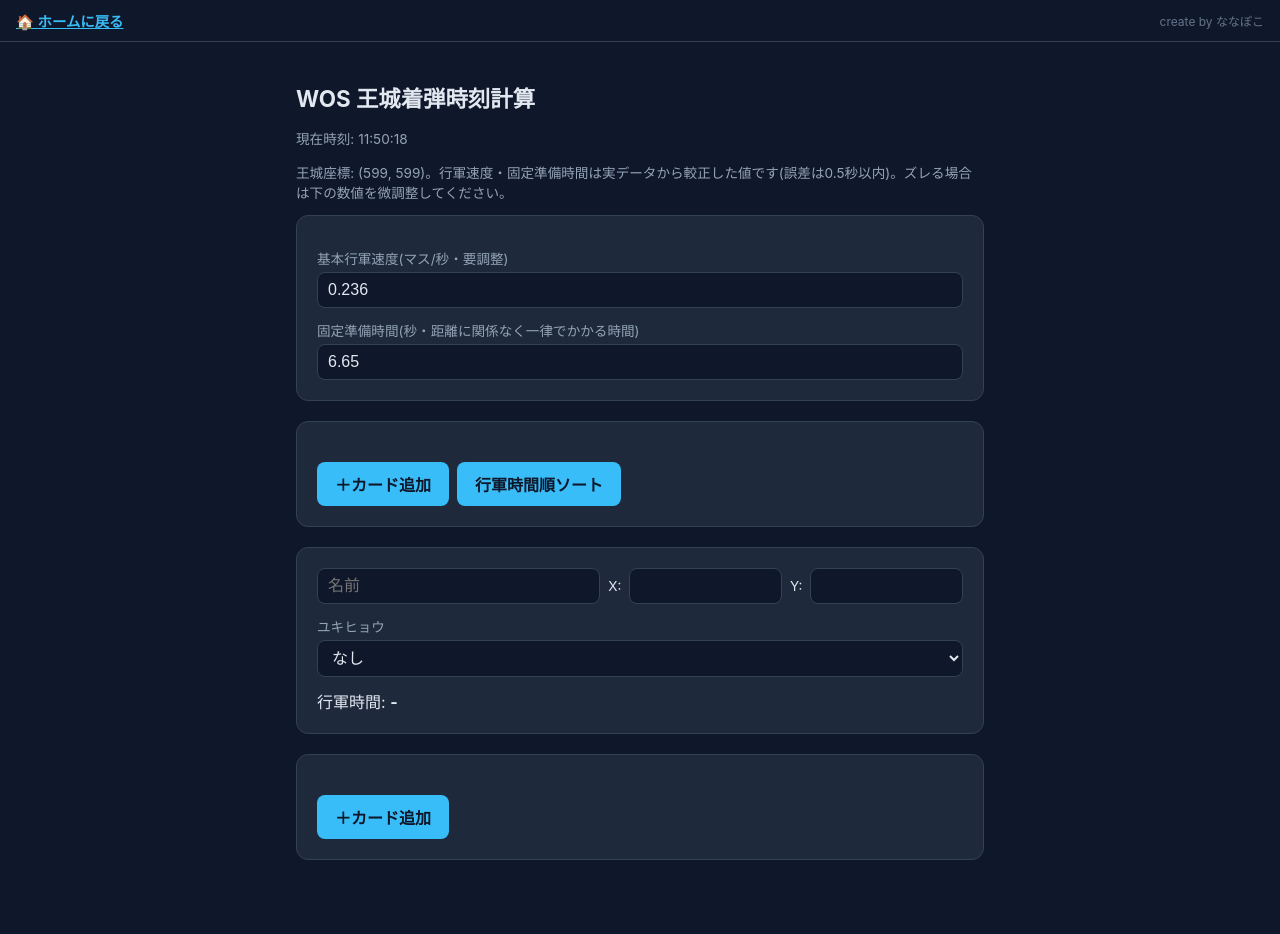
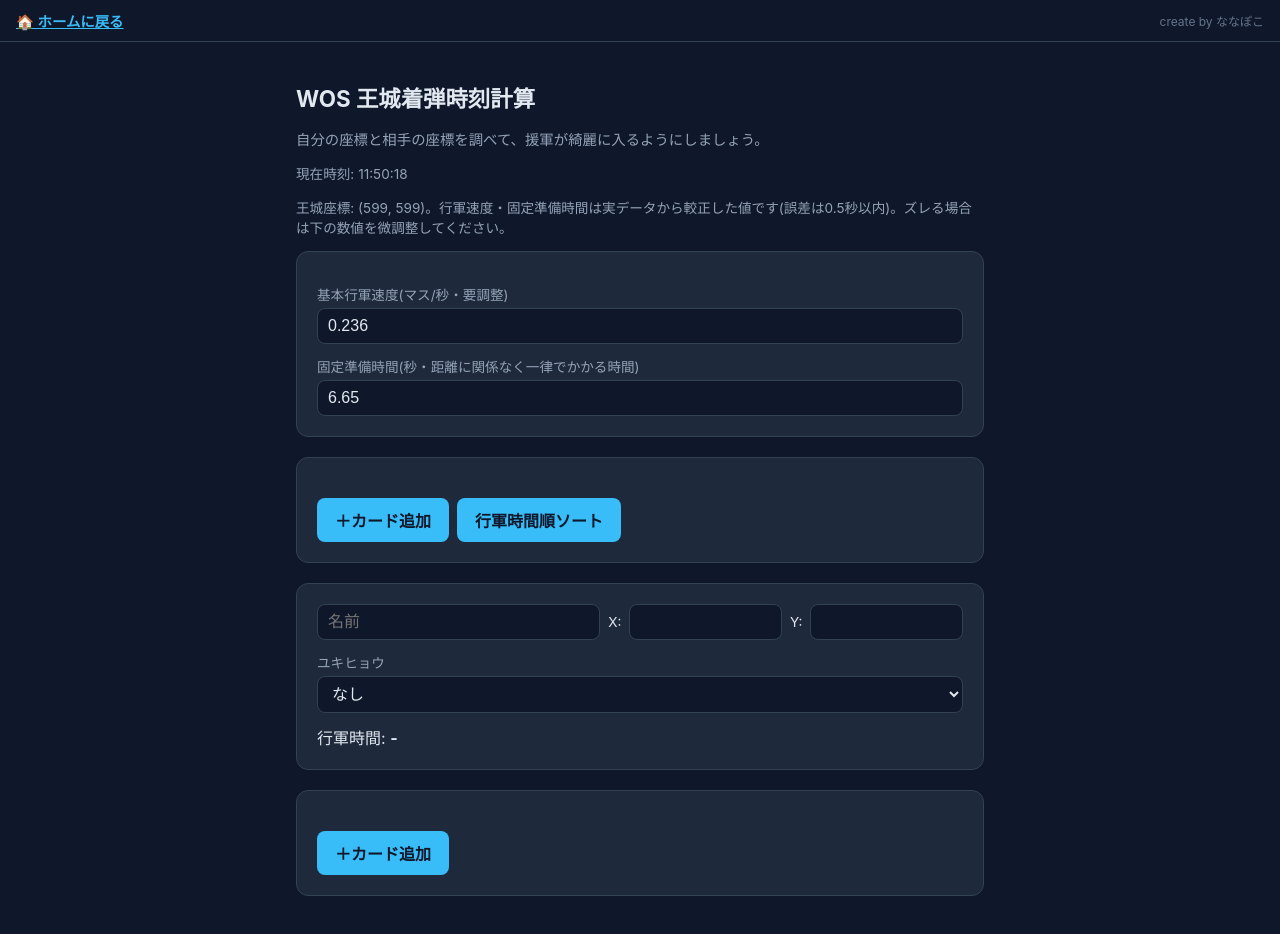
Before and after one commit to 4vp69hrn4m-del/wos-tool, a Next.js app: page /timer in a window 1280 px wide. Shown: the top 934 px of the page. Built offline with nearby package versions, Linux system fonts and the light colour scheme.

Commit message:
page.tsx を更新

```diff
--- a/app/timer/page.tsx
+++ b/app/timer/page.tsx
@@ -85,6 +85,9 @@ export default function TimerPage() {
   return (
     <div>
       <h1>WOS 王城着弾時刻計算</h1>
+      <p style={{ color: "#94a3b8", fontSize: "0.9rem" }}>
+        自分の座標と相手の座標を調べて、援軍が綺麗に入るようにしましょう。
+      </p>
       <p style={{ color: "#94a3b8", fontSize: "0.85rem" }}>
         現在時刻: {nowTimeString(now)}
       </p>
```
